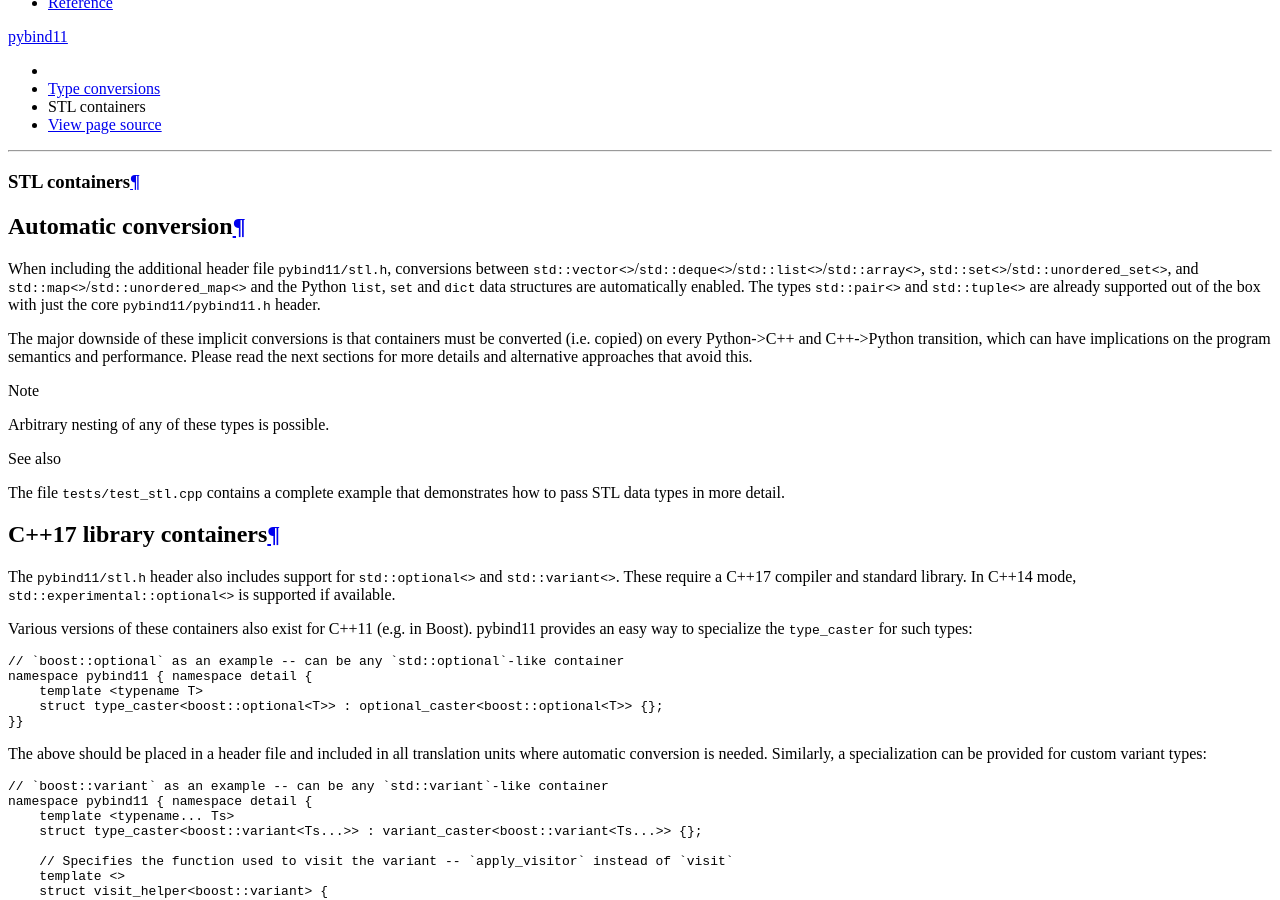
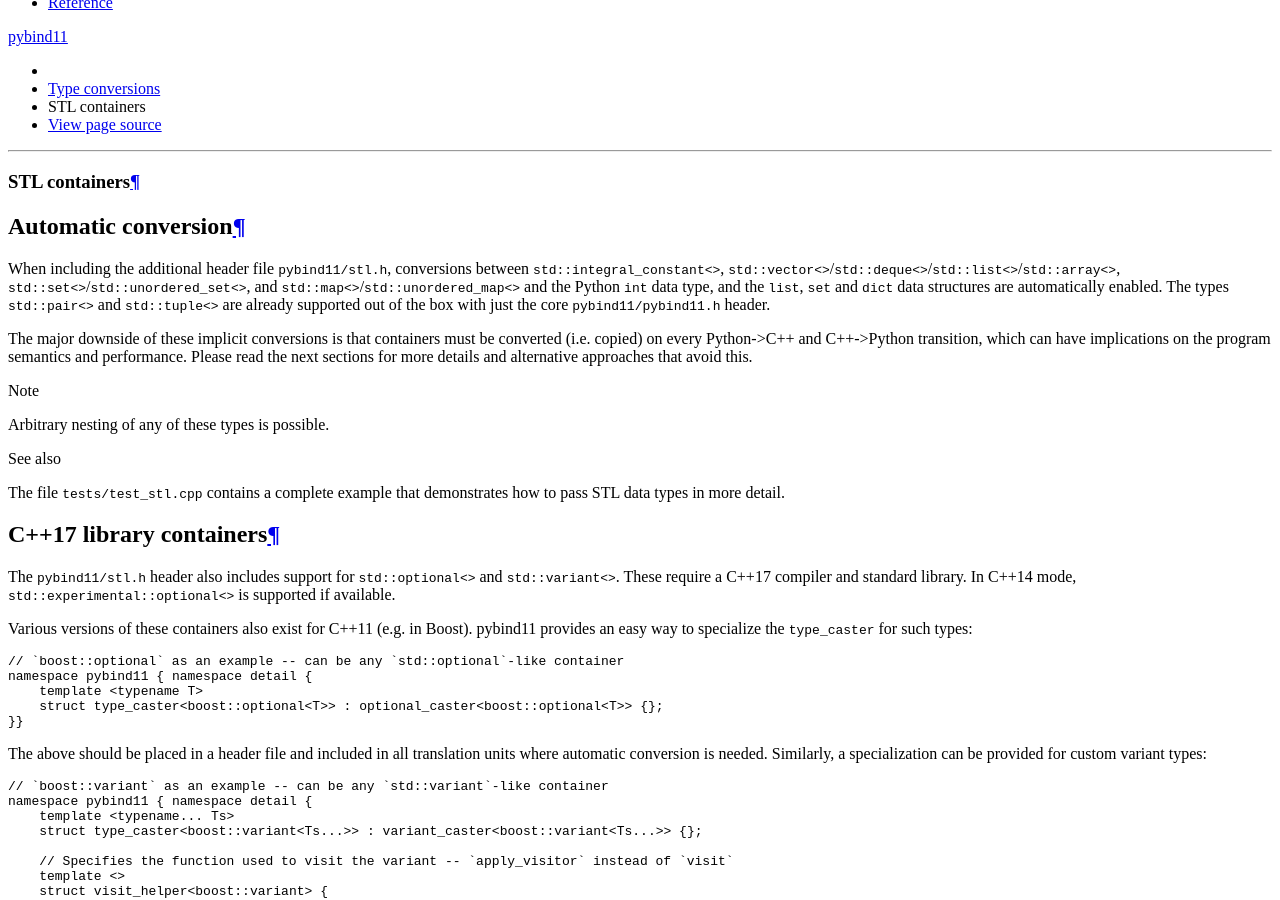
Before and after one commit to pybind/pybind11, a Sphinx documentation site: the page built from docs/advanced/cast/stl.rst, in a window 1280 px wide and 900 px high, scrolled down 741 px. Built offline with Sphinx 7.4.7 and the Read the Docs theme 2.0.0, drawn with Linux system fonts in a browser that asks for light colours.

Commit message:
add a stl-caster for `std::integral_constant<>`, some tests and doc.

```diff
--- a/docs/advanced/cast/stl.rst
+++ b/docs/advanced/cast/stl.rst
@@ -5,9 +5,10 @@
 ====================
 
 When including the additional header file :file:`pybind11/stl.h`, conversions
-between ``std::vector<>``/``std::deque<>``/``std::list<>``/``std::array<>``,
-``std::set<>``/``std::unordered_set<>``, and
-``std::map<>``/``std::unordered_map<>`` and the Python ``list``, ``set`` and
+between ``std::integral_constant<>``,
+``std::vector<>``/``std::deque<>``/``std::list<>``/``std::array<>``,
+``std::set<>``/``std::unordered_set<>``, and ``std::map<>``/``std::unordered_map<>``
+and the Python ``int`` data type, and the ``list``, ``set`` and
 ``dict`` data structures are automatically enabled. The types ``std::pair<>``
 and ``std::tuple<>`` are already supported out of the box with just the core
 :file:`pybind11/pybind11.h` header.
```
Also changed, not shown: 3 other files.
